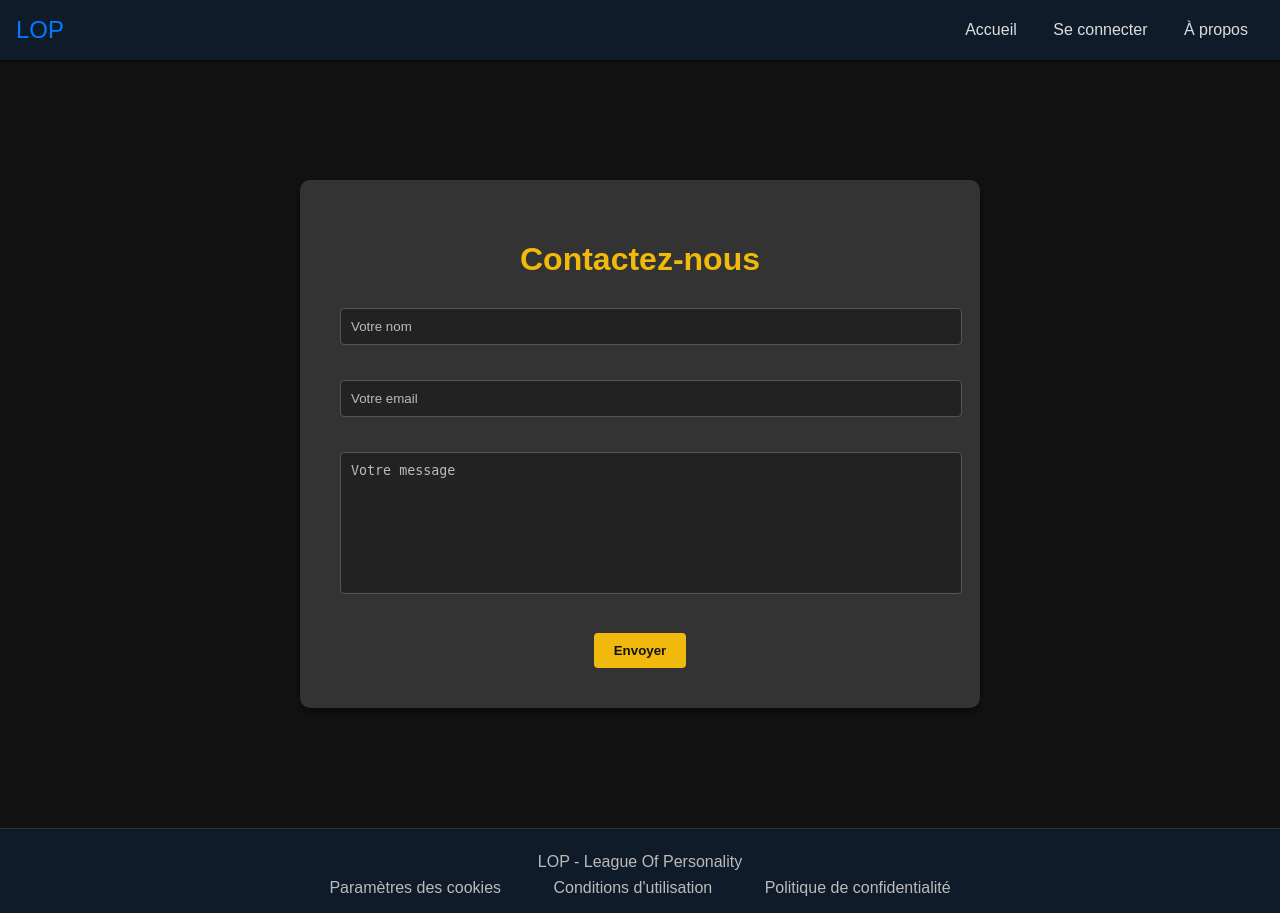
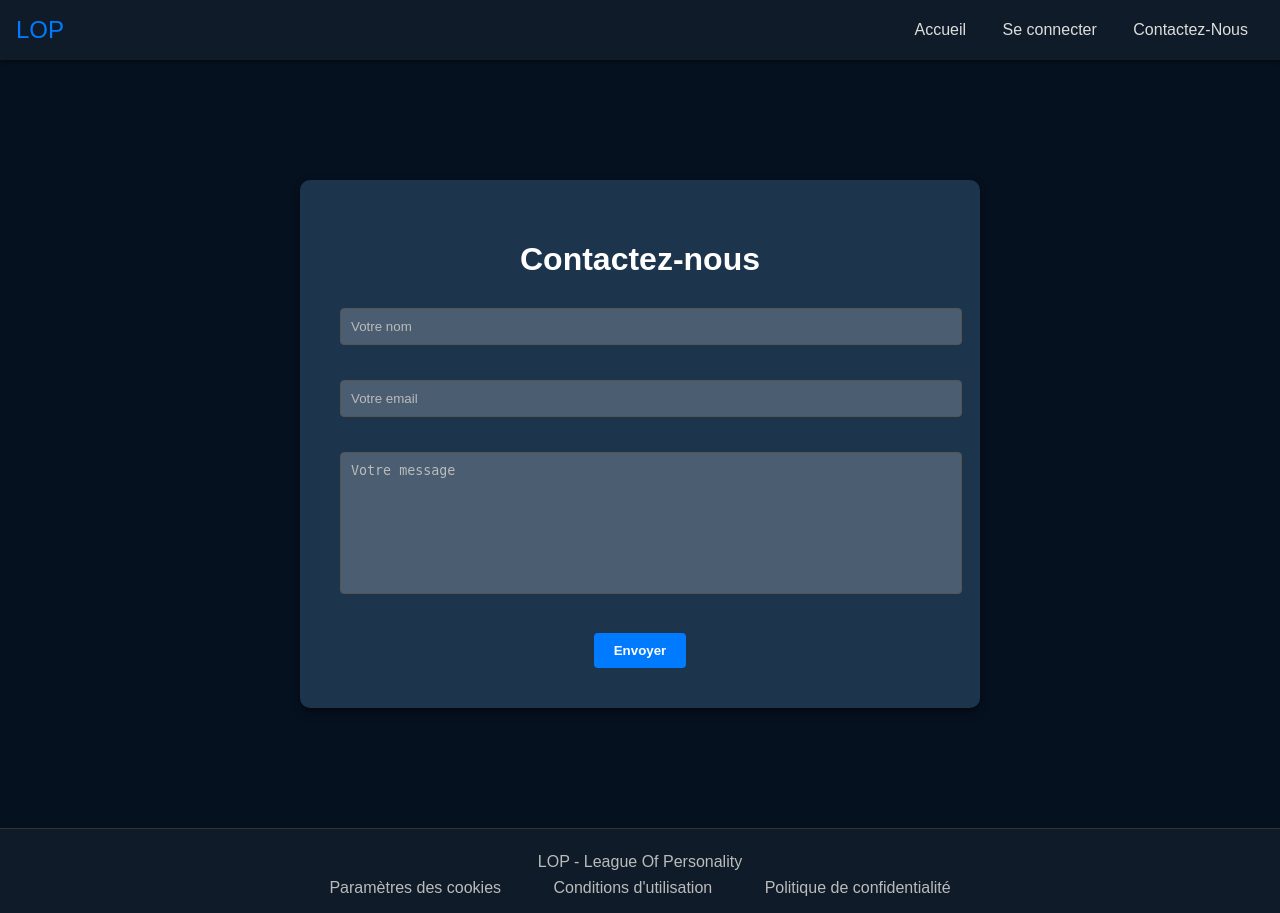
Before and after one commit to S34555/SfLop-master, a Symfony app: template templates/contact/index.html.twig in a window 1280 px wide. Run offline with Twig, Linux system fonts and the light colour scheme; the template is opened without the code that fills it, so the values that code supplies are empty; some libraries are stand-ins or nearby versions.

Commit message:
update 00:48 14/02

```diff
--- a/public/css/contact.css
+++ b/public/css/contact.css
@@ -1,6 +1,10 @@
+body{
+
+    background-color: #061120;
+}
 
 .contact-container {
-    background-color: #333;
+    background-color: #1d344d; /* Bleu foncé pour l'arrière-plan */
     max-width: 600px;
     margin: 120px auto;
     padding: 40px;
@@ -10,7 +14,7 @@
 }
 
 .contact-container h1 {
-    color: #f0b90b;
+    color: #ffffff; /* Bleu clair pour les titres */
     margin-bottom: 30px;
 }
 
@@ -24,8 +28,8 @@
     margin-bottom: 15px;
     border-radius: 4px;
     border: 1px solid #555;
-    background-color: #222;
-    color: #ddd;
+    background-color: #4a5d71; /* Bleu plus foncé pour les champs de formulaire */
+    color: #ddd; /* Texte clair */
 }
 
 .contact-form .form-control::placeholder {
@@ -38,8 +42,8 @@
 }
 
 .btn-contact {
-    background-color: #f0b90b;
-    color: #121212;
+    background-color: #007bff; /* Bleu clair pour le bouton */
+    color: white; /* Texte blanc */
     padding: 10px 20px;
     border: none;
     border-radius: 4px;
@@ -49,5 +53,5 @@
 }
 
 .btn-contact:hover {
-    background-color: #e6a00f;
+    background-color: #0056b3; /* Bleu plus foncé au survol */
 }
--- a/templates/base.html.twig
+++ b/templates/base.html.twig
@@ -8,26 +8,29 @@
     {% block stylesheets %}{% endblock %}
     <style>
         /* Style pour le menu déroulant */
-        .dropdown {
-            position: relative;
-            display: inline-block;
-        }
         .dropdown-content {
     display: none;
     position: absolute;
-            background-color: #f9f9f9;
+    background-color: #007bff; /* Bleu spécifié pour le fond */
     min-width: 160px;
     box-shadow: 0px 8px 16px 0px rgba(0,0,0,0.2);
     z-index: 1;
 }
+
 .dropdown-content a {
-            color: black;
+    color: white; /* Texte blanc pour les liens */
     padding: 12px 16px;
     text-decoration: none;
     display: block;
 }
-        .dropdown-content a:hover {background-color: #f1f1f1;}
-        .dropdown:hover .dropdown-content {display: block;}
+
+.dropdown-content a:hover {
+    background-color: #0056b3; /* Bleu plus foncé pour l'effet de survol */
+}
+
+.dropdown:hover .dropdown-content {
+    display: block;
+}
     </style>
 </head>
 <body>
@@ -47,7 +50,7 @@
                 </div>
                 <a href="swipe">Finder</a>
             {% endif %}
-            <a href="">À propos</a>
+            <a href="{{ path('contact') }}">Contactez-Nous</a>
         </nav>
     </header>
 
--- a/templates/swipe/index.html.twig
+++ b/templates/swipe/index.html.twig
@@ -70,13 +70,13 @@
         }
 
         .card h5 {
-            font-size: 25px;
+            font-size: 30px;
             font-weight: 600;
             margin-bottom: 10px;
         }
 
         .card p {
-            font-size: 17px;
+            font-size: 20px;
             line-height: 1.6;
             margin-bottom: 5px;
             display: flex;
```
Also changed, not shown: public/css/global.css (+39 -7 lines), public/img/avatar/1c7838b5204de832015d5db7865e1ba4.jpg (added), public/img/avatar/823f2c4c3a5d4775c0c02a4989984d6c.png (added), public/img/avatar/910c1d2793dd6e219270583c8aee63bd.png (added), public/img/avatar/da00ee66aa362a4331844b9b089e9e38.png (added). Lines whose indentation alone changed are shown as unchanged.
